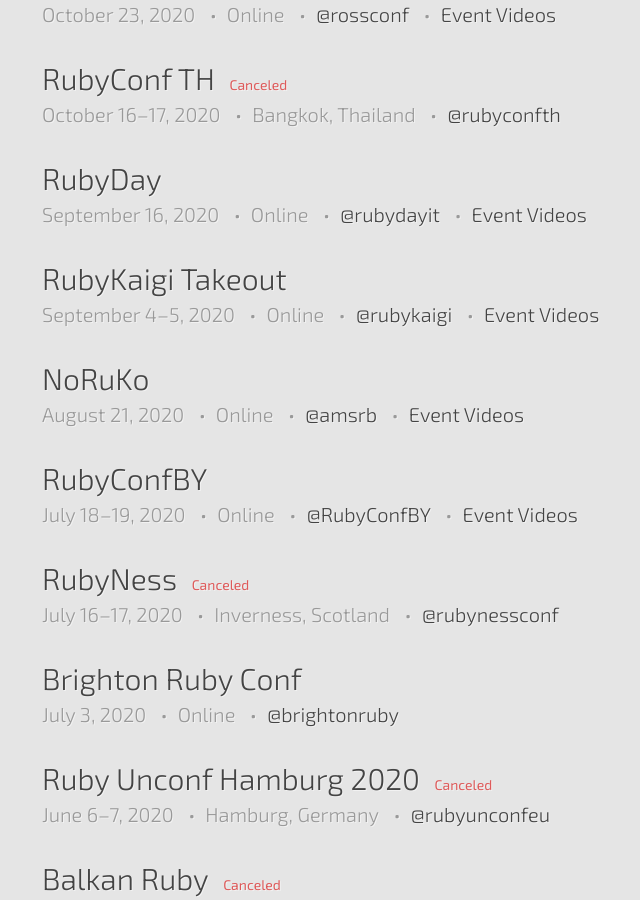
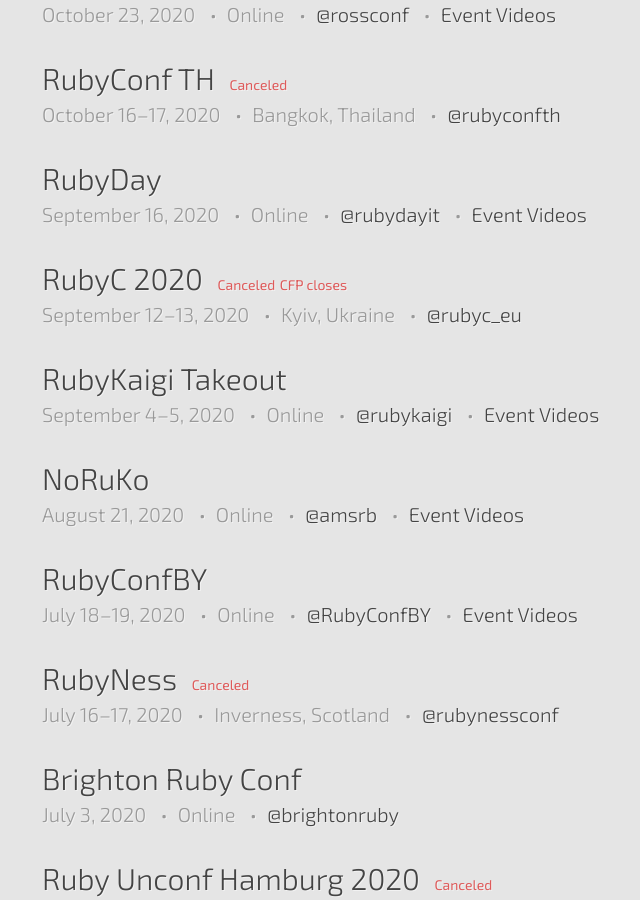
Before and after one commit to ruby-conferences/ruby-conferences.github.io, a Jekyll site: the page built from past/index.html, in a window 1280 px wide and 900 px high, scrolled down 4402 px. Shown: the whole window, without its empty margins (198-838 px from the left). Built offline with Jekyll 4.4.1, drawn with Linux system fonts in a browser that asks for light colours.

Commit message:
Add RubyC 2020 back
Was removed in https://github.com/ruby-conferences/ruby-conferences.github.io/pull/393

```diff
--- a/_data/conferences.yml
+++ b/_data/conferences.yml
@@ -1996,6 +1996,15 @@
   twitter: rubykaigi
   video_link: https://www.youtube.com/playlist?list=PLbFmgWm555yZeLpdOLhYwORIF9UjBAFHw
 
+- name: RubyC 2020
+  location: Kyiv, Ukraine
+  start_date: 2020-09-12
+  end_date: 2020-09-13
+  url: http://rubyc.eu/
+  twitter: rubyc_eu
+  cfp_phrase: CFP closes
+  status: Canceled
+
 - name: RubyDay
   location: Online
   start_date: 2020-09-16
```
